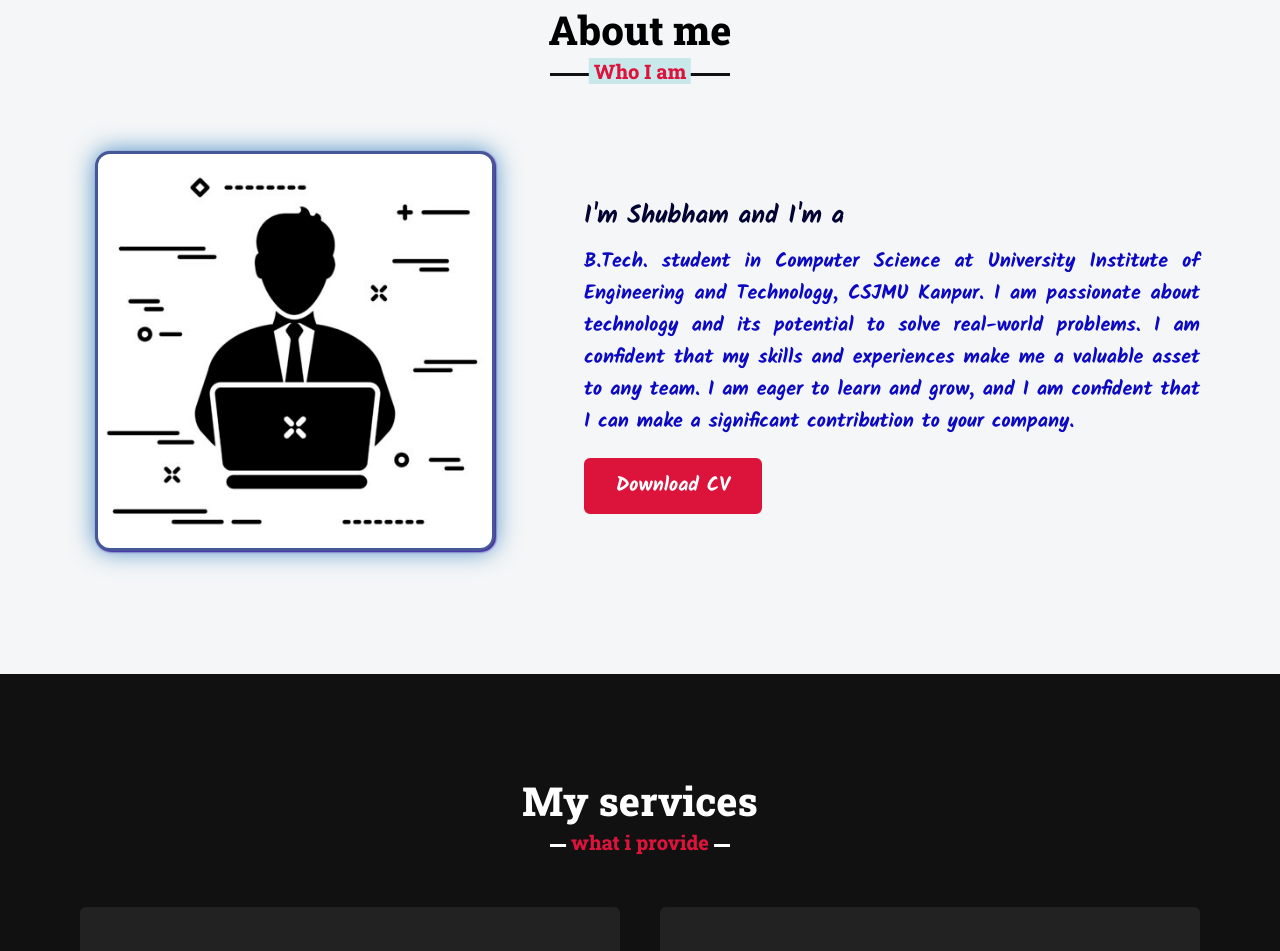
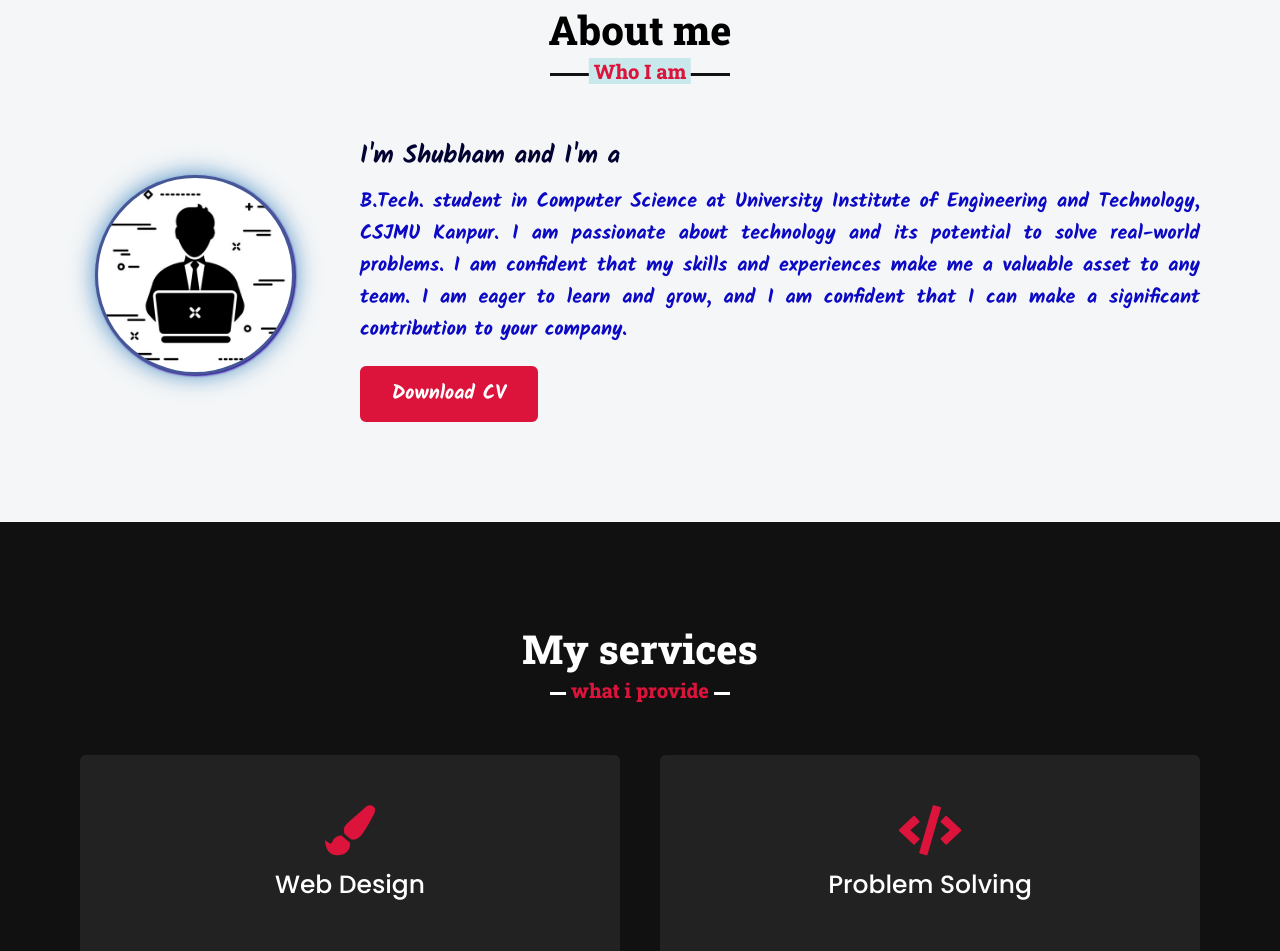
Before and after one commit to dwivedishubham545/Portfolio, a plain HTML site: page index.html in a window 1280 px wide. Shown: the part 897-1848 px from the top of the page. Drawn offline with nearby package versions, Linux system fonts and the light colour scheme; a web font is replaced by a local one.

Commit message:
Update style.css

```diff
--- a/style.css
+++ b/style.css
@@ -227,20 +227,20 @@ section .title::after{
     background-color: rgb(201, 232, 235);
 }
 .about .about-content .left{
-    width: 45%;
+    width: 25%;
 }
 
 .about .about-content .left img{
-    height: 400px;
-    width: 400px;
-    border-radius: 15px;
+    height: 200px;
+    width: 200px;
+    border-radius: 100px;
     margin: 15px;
     padding: 3px;
     background-color: rgb(69, 87, 151);
     box-shadow: 1px 1px 2px rgb(51, 5, 158), 0 0 25px rgb(74, 141, 196), 0 0 5px rgb(240, 240, 241);
 }
 .about .about-content .right{
-    width: 55%;
+    width: 75%;
 }
 .about .about-content .right .text{
     font-size: 25px;
```
